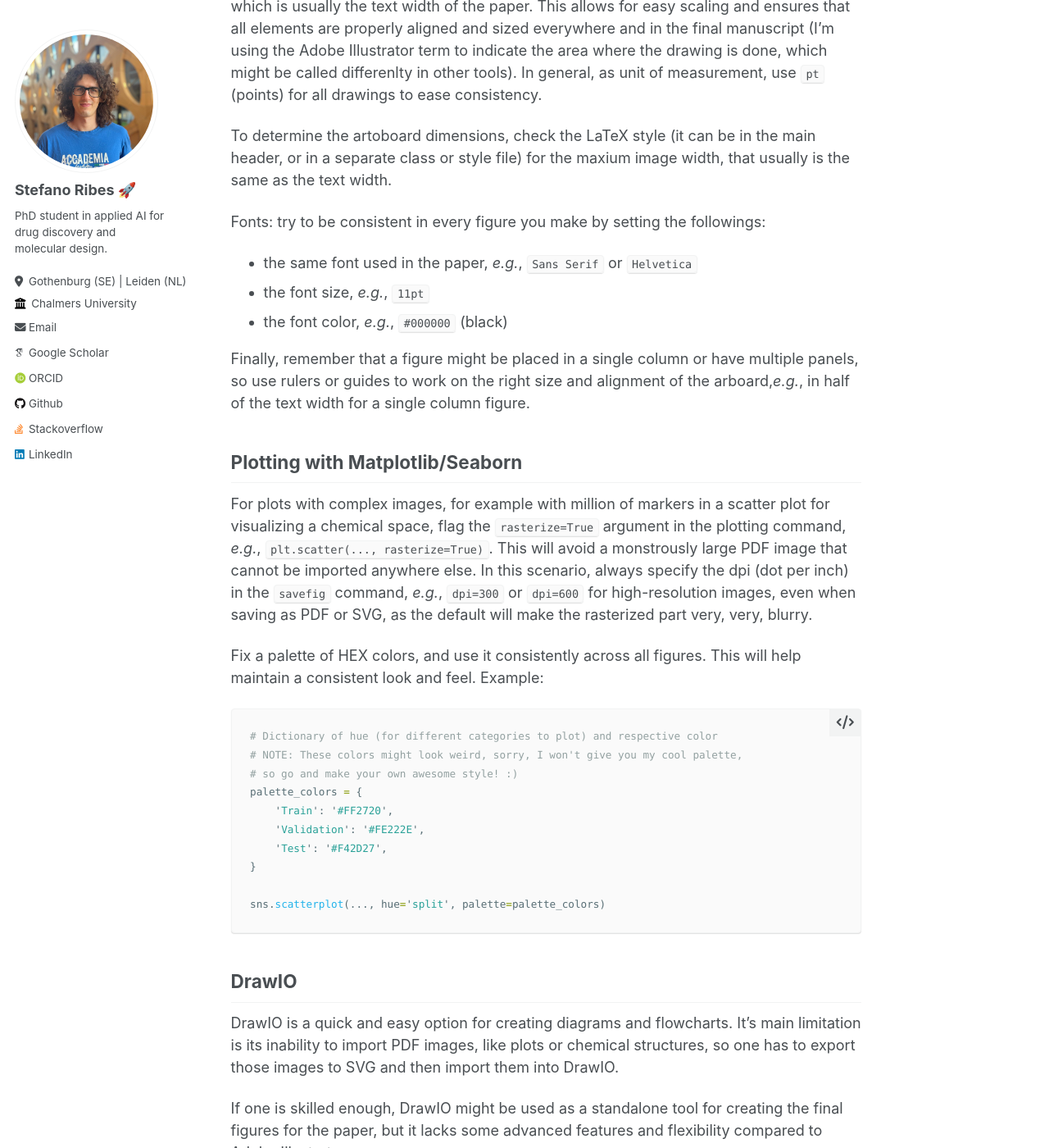
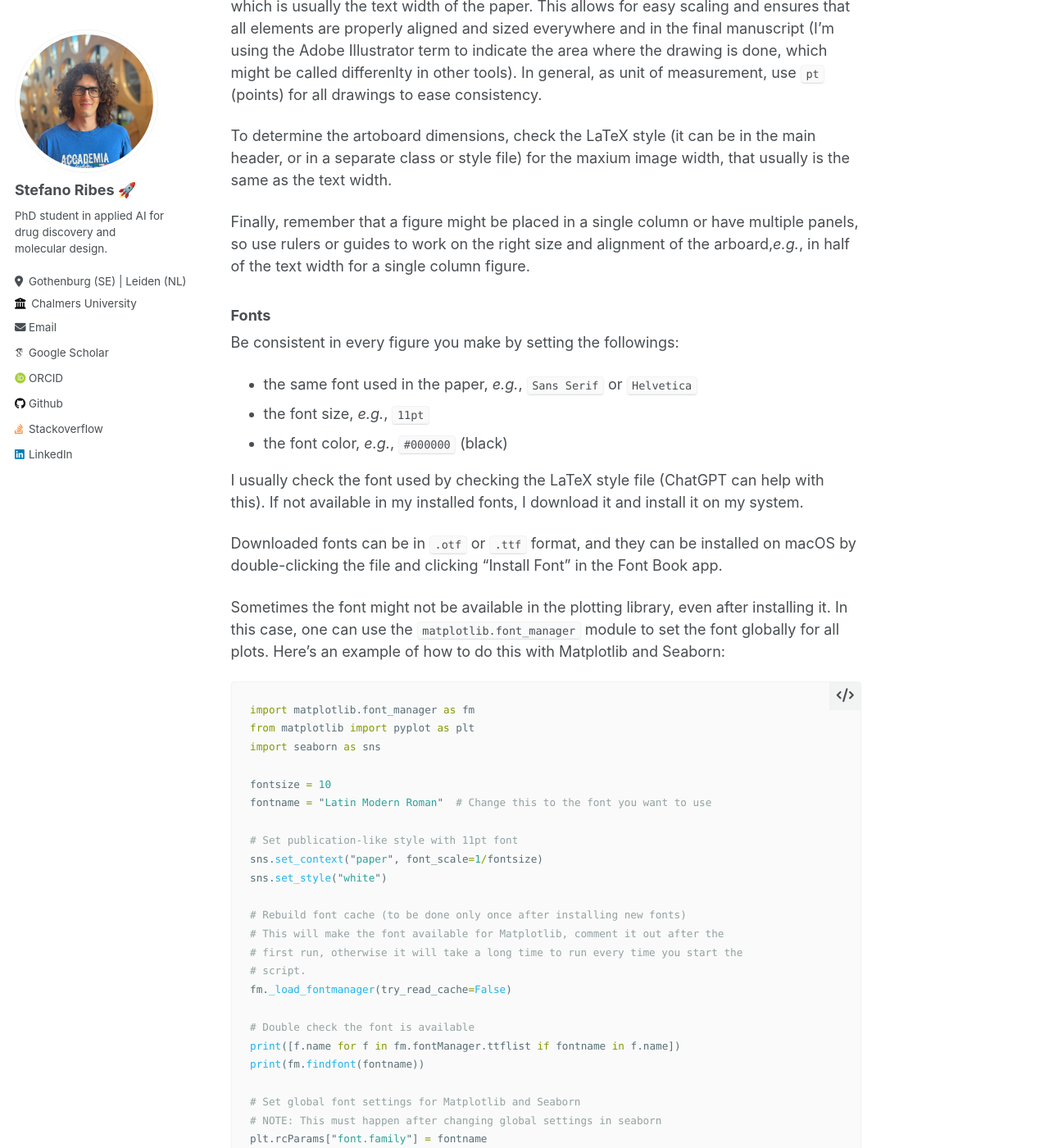
Before and after one commit to ribesstefano/ribesstefano.github.io, a Jekyll site: the page built from _posts/2025-06-25-drawing-tutorial.md, in a window 1280 px wide and 1400 px high, scrolled down 858 px. Shown: the whole window at 82% size. Built offline with Jekyll 4.4.1, drawn with Linux system fonts in a browser that asks for light colours; some web fonts are replaced; some of the changed text lies outside the part shown.

Commit message:
Updated the drawing tutorial blogpost.

````diff
--- a/_posts/2025-06-25-drawing-tutorial.md
+++ b/_posts/2025-06-25-drawing-tutorial.md
@@ -33,13 +33,54 @@ In general, as unit of measurement, use `pt` (points) for all drawings to ease c
 
 To determine the artoboard dimensions, check the LaTeX style (it can be in the main header, or in a separate class or style file) for the maxium image width, that usually is the same as the text width.
 
-Fonts: try to be consistent in every figure you make by setting the followings:
+Finally, remember that a figure might be placed in a single column or have multiple panels, so use rulers or guides to work on the right size and alignment of the arboard,_e.g._, in half of the text width for a single column figure.
+
+### Fonts
+
+Be consistent in every figure you make by setting the followings:
 
 - the same font used in the paper, _e.g._, `Sans Serif` or `Helvetica`
 - the font size, _e.g._, `11pt`
 - the font color, _e.g._, `#000000` (black)
 
-Finally, remember that a figure might be placed in a single column or have multiple panels, so use rulers or guides to work on the right size and alignment of the arboard,_e.g._, in half of the text width for a single column figure.
+I usually check the font used by checking the LaTeX style file (ChatGPT can help with this).
+If not available in my installed fonts, I download it and install it on my system.
+
+Downloaded fonts can be in `.otf` or `.ttf` format, and they can be installed on macOS by double-clicking the file and clicking "Install Font" in the Font Book app.
+
+Sometimes the font might not be available in the plotting library, even after installing it.
+In this case, one can use the `matplotlib.font_manager` module to set the font globally for all plots.
+Here's an example of how to do this with Matplotlib and Seaborn:
+
+```python
+import matplotlib.font_manager as fm
+from matplotlib import pyplot as plt
+import seaborn as sns
+
+fontsize = 10
+fontname = "Latin Modern Roman"  # Change this to the font you want to use
+
+# Set publication-like style with 11pt font
+sns.set_context("paper", font_scale=1/fontsize)
+sns.set_style("white")
+
+# Rebuild font cache (to be done only once after installing new fonts)
+# This will make the font available for Matplotlib, comment it out after the
+# first run, otherwise it will take a long time to run every time you start the
+# script.
+fm._load_fontmanager(try_read_cache=False)
+
+# Double check the font is available
+print([f.name for f in fm.fontManager.ttflist if fontname in f.name])
+print(fm.findfont(fontname))
+
+# Set global font settings for Matplotlib and Seaborn
+# NOTE: This must happen after changing global settings in seaborn
+plt.rcParams["font.family"] = fontname
+plt.rcParams["mathtext.fontset"] = "custom"
+plt.rcParams["mathtext.rm"] = fontname
+plt.rcParams["font.size"] = fontsize
+```
 
 ## Plotting with Matplotlib/Seaborn
 
````
